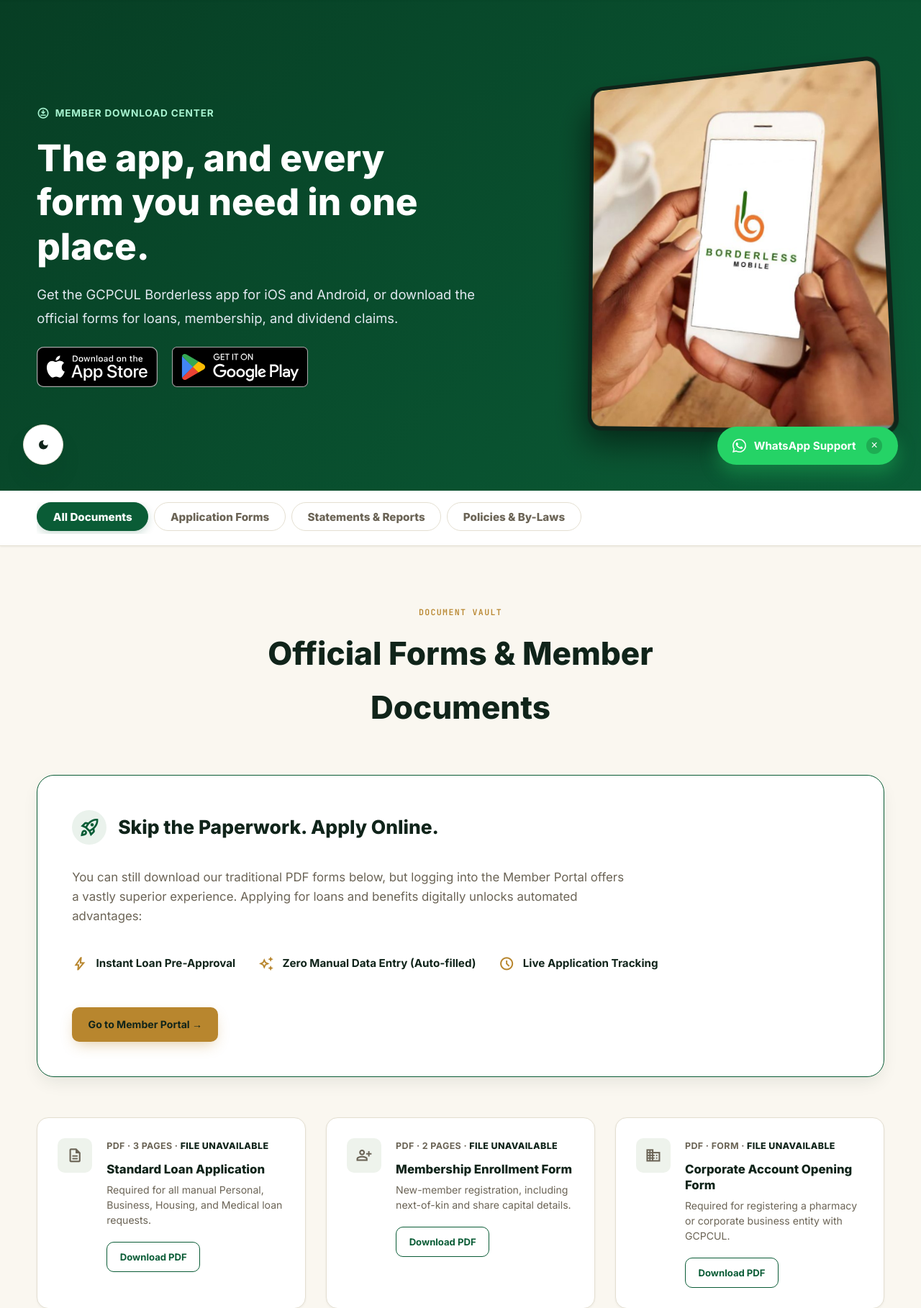
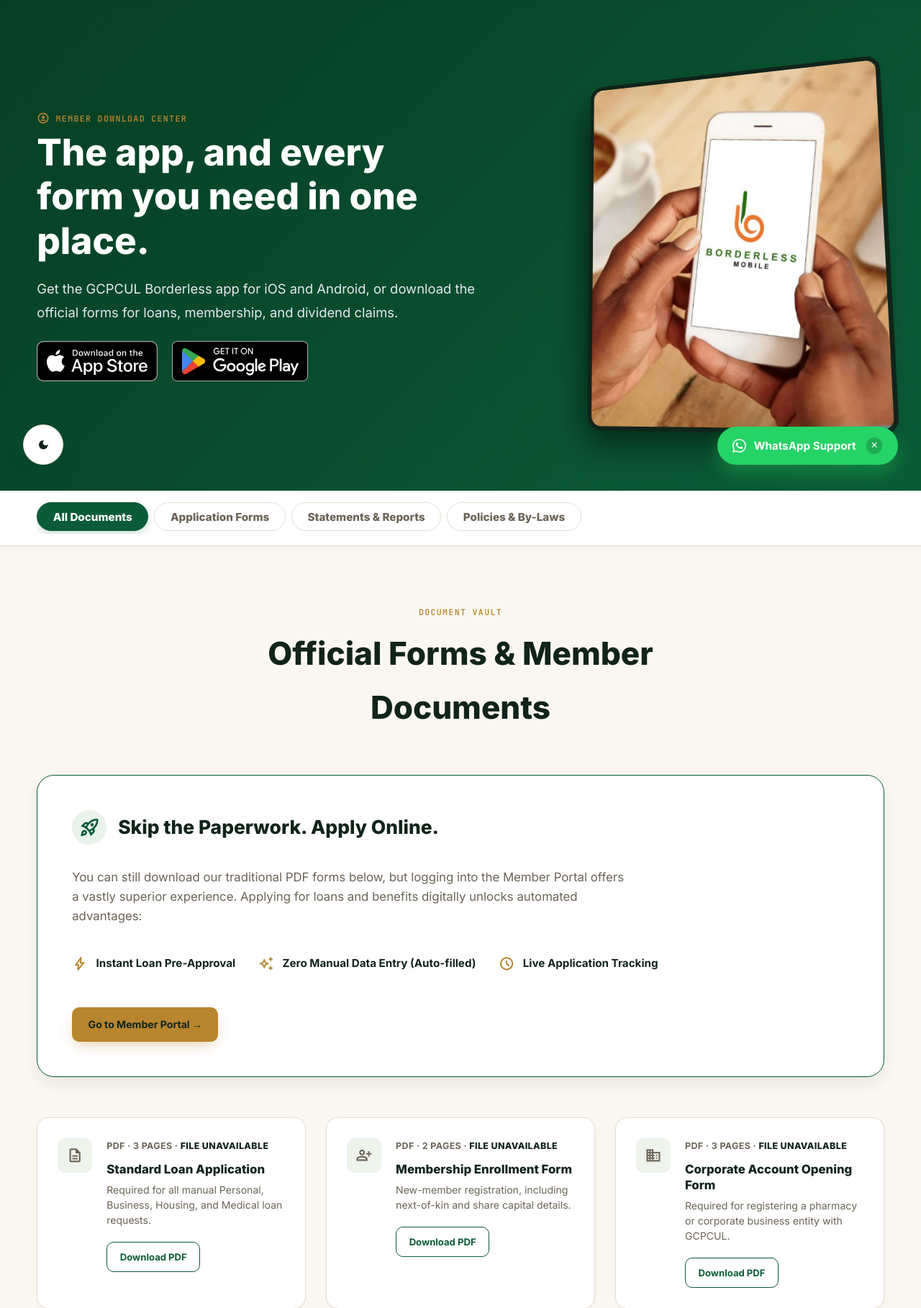
Before and after one commit to gcpculgh/gcpculgh, a Django app: page /downloads/ in a window 1280 px wide. Shown: the part 122-1940 px from the top of the page at 72% size. Run offline with Django 5.2, Linux system fonts and the light colour scheme.

Commit message:
added page count to the missing documents

```diff
--- a/gcpcul/frontend/templates/downloads.html
+++ b/gcpcul/frontend/templates/downloads.html
@@ -12,7 +12,18 @@
     .page-header { padding: clamp(4.5rem, 7vw, 6.5rem) 0 5.5rem 0; background: linear-gradient(135deg, #073E24 0%, var(--primary-green) 100%); color: #FFFFFF; position: relative; overflow: hidden; }
 
     .page-header-grid { display: grid; grid-template-columns: 1.1fr 0.9fr; gap: clamp(2rem, 5vw, 4rem); align-items: center; position: relative; z-index: 3; }
-    .breadcrumb { display: flex; align-items: center; gap: 0.5rem; font-size: 0.85rem; color: #A7F3D0; font-weight: 700; text-transform: uppercase; letter-spacing: 0.06em; margin-bottom: 1.25rem; }
+    .breadcrumb {
+      font-family: var(--font-mono);
+      font-size: 0.72rem;
+      font-weight: 600;
+      letter-spacing: 0.12em;
+      text-transform: uppercase;
+      color: var(--coop-gold);
+      display: inline-flex;
+      align-items: center;
+      gap: 0.55rem;
+    }
+
     .page-header h2 { font-size: clamp(2.25rem, 4vw, 3.25rem); font-weight: 800; max-width: 40rem; line-height: 1.2; margin-bottom: 1.25rem; }
     .page-header p { font-size: 1.15rem; color: #E2E8F0; max-width: 42rem; line-height: 1.75; }
 
@@ -228,7 +239,7 @@
         <div class="doc-card" data-category="form">
           <div class="doc-icon"><span class="icon-svg"><span class="material-symbols-outlined">domain</span></span></div>
           <div class="doc-info">
-            <span class="doc-meta">PDF · Form · <span class="doc-size auto-size">Calculating...</span></span>
+            <span class="doc-meta">PDF · 3 PAGES · <span class="doc-size auto-size">Calculating...</span></span>
             <h4>Corporate Account Opening Form</h4>
             <p>Required for registering a pharmacy or corporate business entity with GCPCUL.</p>
             <div class="doc-actions">
@@ -240,7 +251,7 @@
         <div class="doc-card" data-category="form">
           <div class="doc-icon"><span class="icon-svg"><span class="material-symbols-outlined">real_estate_agent</span></span></div>
           <div class="doc-info">
-            <span class="doc-meta">PDF · Form · <span class="doc-size auto-size">Calculating...</span></span>
+            <span class="doc-meta">PDF · 5 PAGES · <span class="doc-size auto-size">Calculating...</span></span>
             <h4>Corporate Loan Application</h4>
             <p>Loan application specifically tailored for corporate entities and business expansion.</p>
             <div class="doc-actions">
@@ -253,7 +264,7 @@
         <div class="doc-card" data-category="form">
           <div class="doc-icon"><span class="icon-svg"><span class="material-symbols-outlined">child_care</span></span></div>
           <div class="doc-info">
-            <span class="doc-meta">PDF · Form · <span class="doc-size auto-size">Calculating...</span></span>
+            <span class="doc-meta">PDF · 1 PAGE · <span class="doc-size auto-size">Calculating...</span></span>
             <h4>Kiddie Account Opening Form</h4>
             <p>Application to open a minor trust or savings account for your children.</p>
             <div class="doc-actions">
```
